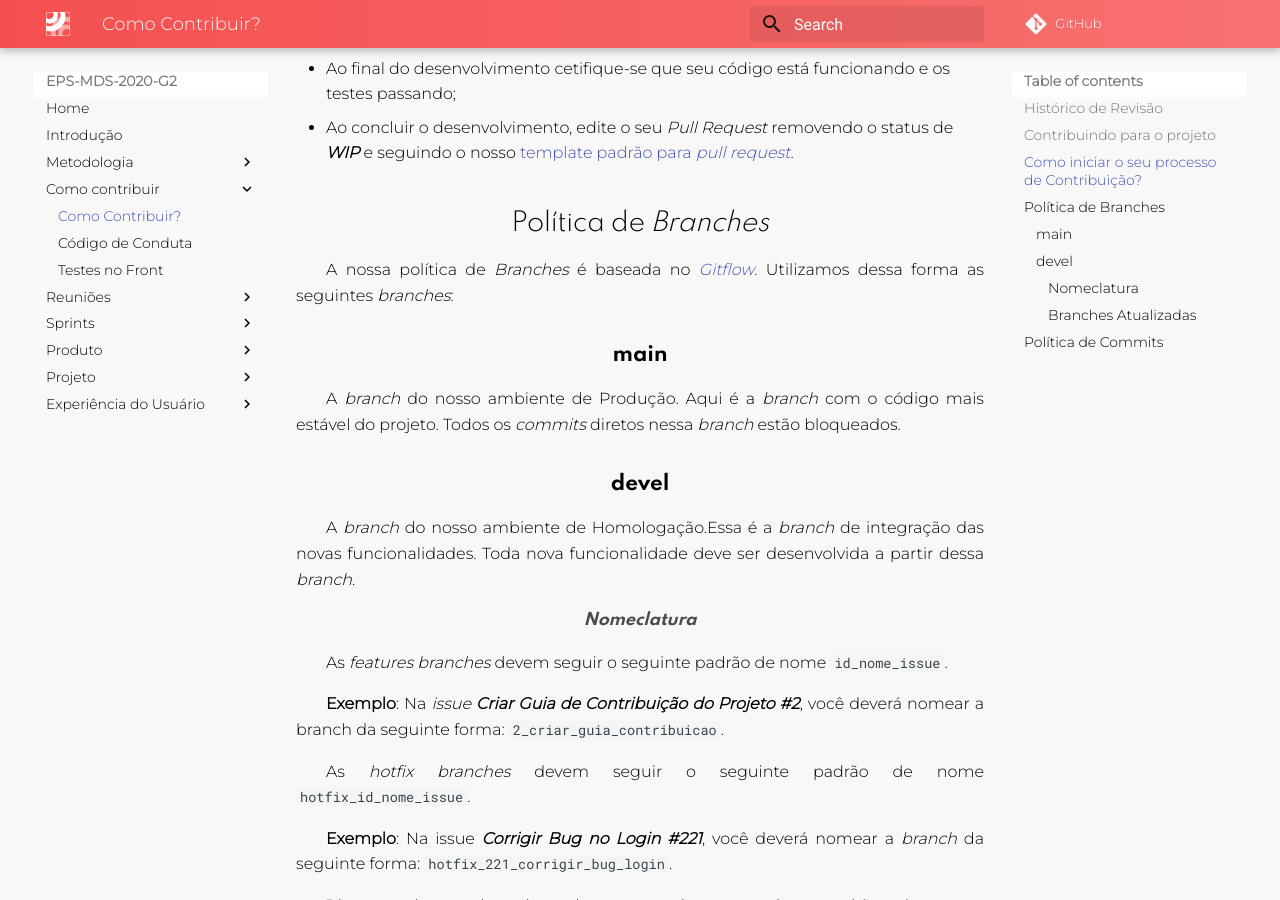
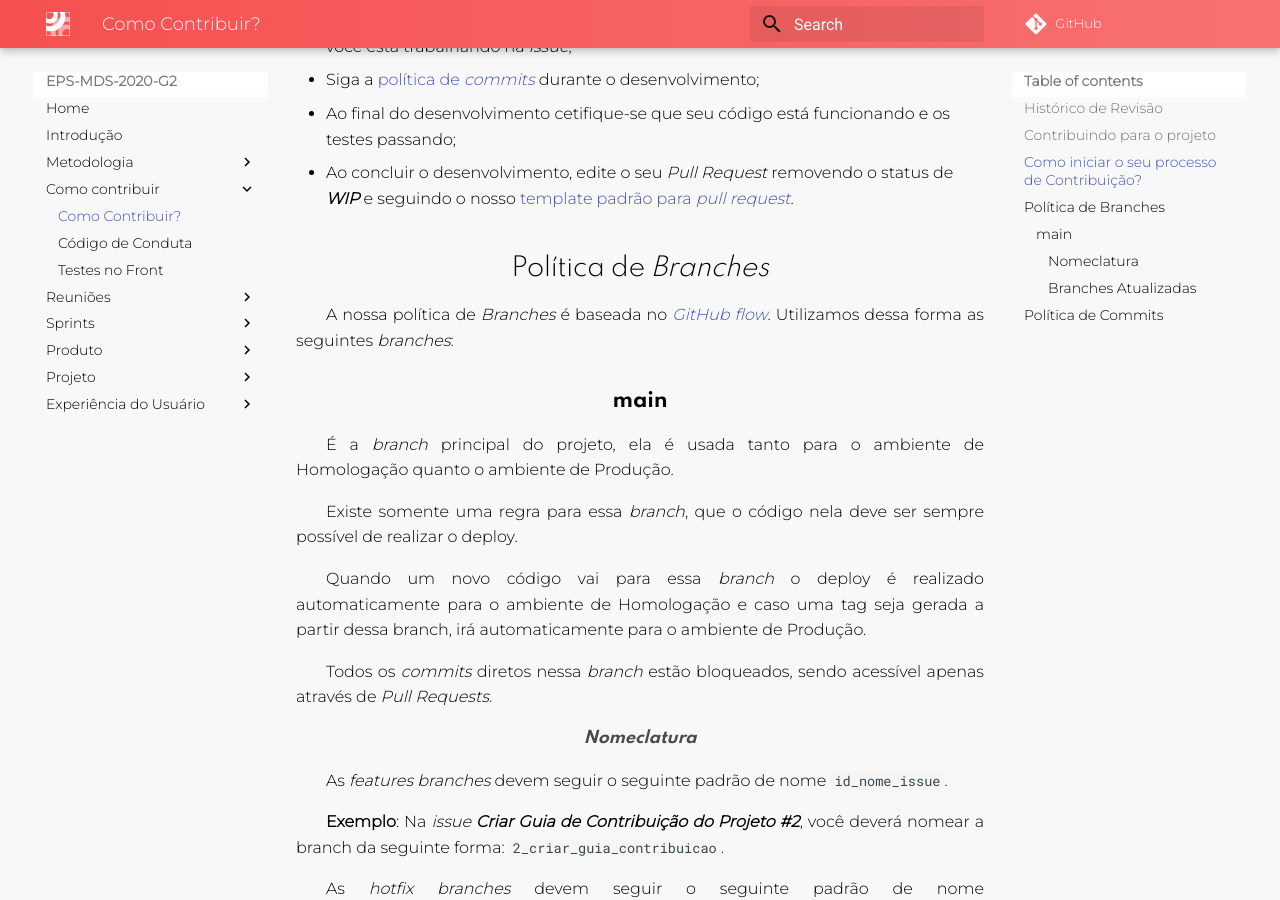
Before and after one commit to fga-eps-mds/2020.2-Eccoar, an MkDocs documentation site: the page built from docs/contribuicao/contribuicao.md, in a window 1280 px wide and 900 px high, scrolled down 1122 px. Built offline with MkDocs 1.6.1 and Material for MkDocs 9.7.7, drawn with Linux system fonts in a browser that asks for light colours; comment, search, counter and statistics services are not loaded; old or Windows-style settings are respelled for this version of MkDocs; some of the changed text lies outside the part shown.

Commit message:
update contributing guide to match github flow instead of gitflow

```diff
--- a/docs/contribuicao/contribuicao.md
+++ b/docs/contribuicao/contribuicao.md
@@ -32,16 +33,18 @@ Para contribuir com o projeto você pode estar abrindo _issues_ de sugestões e
 
 ## Política de _Branches_
 
-A nossa política de _Branches_ é baseada no [_Gitflow_](https://www.atlassian.com/br/git/tutorials/comparing-workflows/gitflow-workflow).
+A nossa política de _Branches_ é baseada no [_GitHub flow_](https://guides.github.com/introduction/flow/).
 Utilizamos dessa forma as seguintes _branches_:
 
 ### **main**
 
-A _branch_ do nosso ambiente de Produção. Aqui é a _branch_ com o código mais estável do projeto. Todos os _commits_ diretos nessa _branch_ estão bloqueados.
+É a _branch_ principal do projeto, ela é usada tanto para o ambiente de Homologação quanto o ambiente de Produção.
 
-### **devel**
+Existe somente uma regra para essa _branch_, que o código nela deve ser sempre possível de realizar o deploy.
 
-A _branch_ do nosso ambiente de Homologação.Essa é a _branch_ de integração das novas funcionalidades. Toda nova funcionalidade deve ser desenvolvida a partir dessa _branch_.
+Quando um novo código vai para essa _branch_ o deploy é realizado automaticamente para o ambiente de Homologação e caso uma tag seja gerada a partir dessa branch, irá automaticamente para o ambiente de Produção.
+
+Todos os _commits_ diretos nessa _branch_ estão bloqueados, sendo acessível apenas através de _Pull Requests_.
 
 #### **_Nomeclatura_**
 
```
Also changed, not shown: other parts of docs/contribuicao/contribuicao.md (+1 -0 lines), CONTRIBUTING.md (+49 -37 lines).
